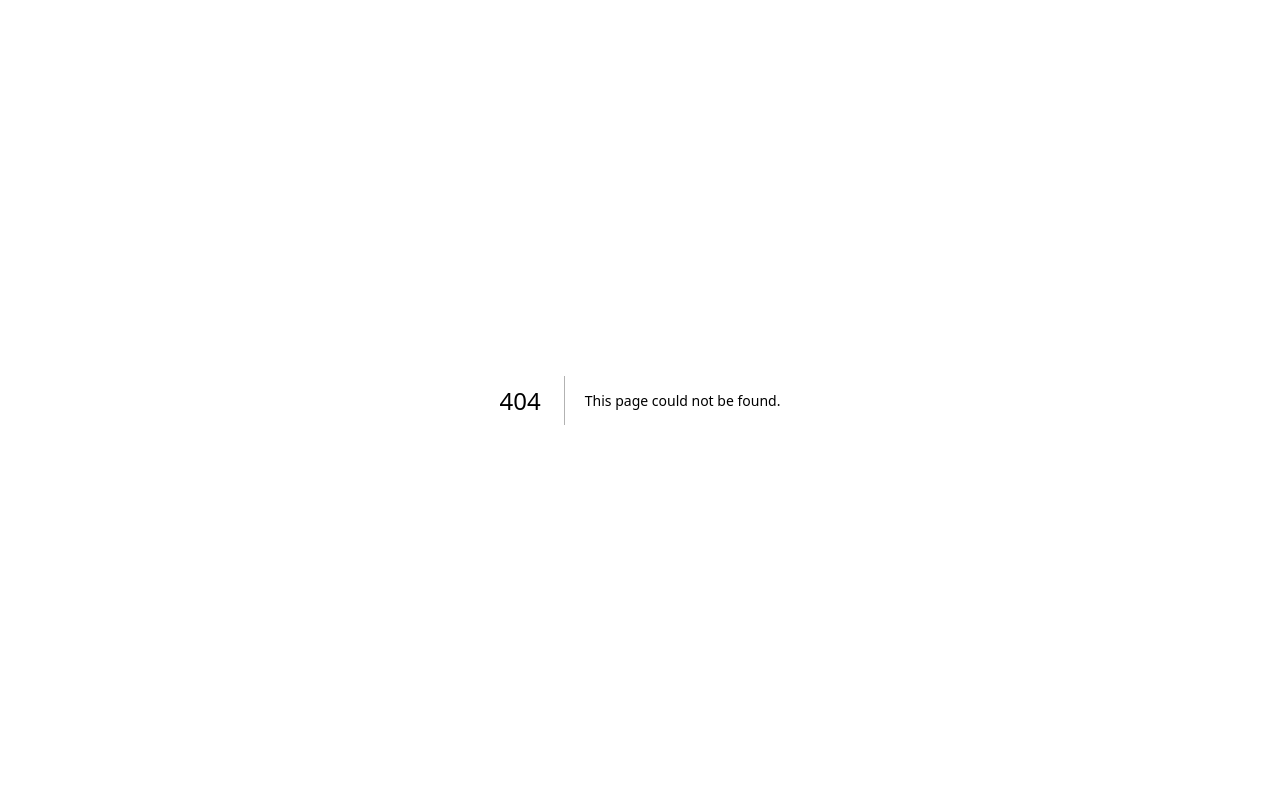
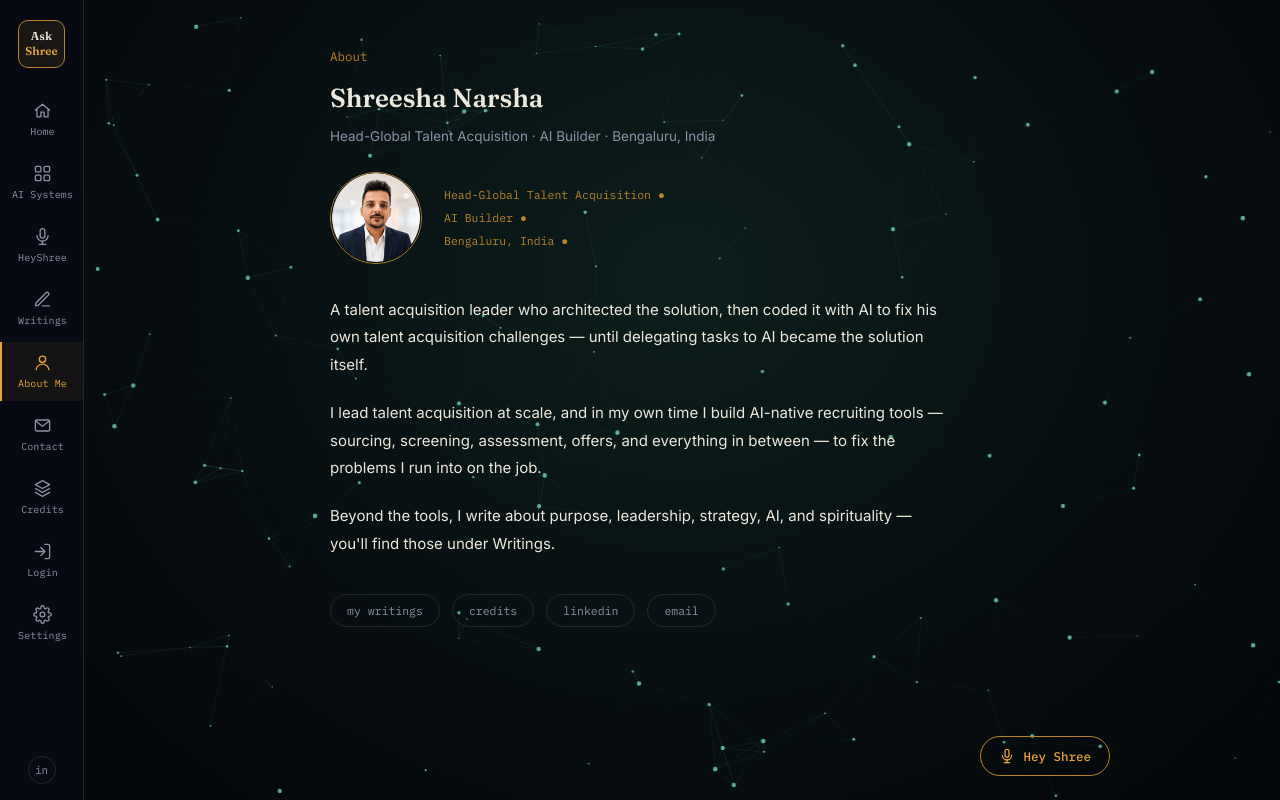
Before and after one commit to shreeshanarsha-star/Askshree-App, a Next.js app: page /about in a window 1280 px wide. Before the commit this address had no page. Built offline with nearby package versions, Linux system fonts and the light colour scheme; no server answers.

Commit message:
Build real About page and link sidebar About Me item to it, replacing the near-empty 3-line flyout

```diff
--- /dev/null
+++ b/app/about/page.js
@@ -0,0 +1,60 @@
+'use client';
+import Sidebar from '../../components/Sidebar';
+import ThemeBackground from '../../components/ThemeBackground';
+import { useTheme } from '../../lib/useTheme';
+import HeyShreeVoice from '../../components/HeyShreeVoice';
+
+export default function AboutPage() {
+  const { themeId, ready } = useTheme();
+  return (
+    <div style={{ position: 'relative' }}>
+      <Sidebar active="about" />
+      <div className="side-content">
+        {ready && <ThemeBackground themeId={themeId} />}
+        <div className="simple-page">
+          <div className="eyebrow">About</div>
+          <h1>Shreesha Narsha</h1>
+          <p className="sub">Head-Global Talent Acquisition &middot; AI Builder &middot; Bengaluru, India</p>
+
+          <div style={{ display: 'flex', alignItems: 'center', gap: 22, margin: '28px 0 32px' }}>
+            <div style={{
+              width: 92, height: 92, borderRadius: '50%', border: '1px solid var(--amber-dim)',
+              overflow: 'hidden', flexShrink: 0, background: 'var(--navy-2)',
+            }}>
+              <img src="/profile-photo.jpg" alt="Shreesha Narsha" style={{ width: '100%', height: '100%', objectFit: 'cover' }} />
+            </div>
+            <div style={{ fontFamily: 'IBM Plex Mono, monospace', fontSize: 11.5, color: 'var(--amber-dim)', lineHeight: 2 }}>
+              <div>Head-Global Talent Acquisition &#9679;</div>
+              <div>AI Builder &#9679;</div>
+              <div>Bengaluru, India &#9679;</div>
+            </div>
+          </div>
+
+          <div style={{ fontSize: 15, lineHeight: 1.85, color: 'var(--cream)', maxWidth: 620 }}>
+            <p style={{ margin: '0 0 20px' }}>
+              A talent acquisition leader who architected the solution, then coded it with AI to fix his
+              own talent acquisition challenges &mdash; until delegating tasks to AI became the solution itself.
+            </p>
+            <p style={{ margin: '0 0 20px' }}>
+              I lead talent acquisition at scale, and in my own time I build AI-native recruiting tools
+              &mdash; sourcing, screening, assessment, offers, and everything in between &mdash; to fix the problems
+              I run into on the job.
+            </p>
+            <p style={{ margin: 0 }}>
+              Beyond the tools, I write about purpose, leadership, strategy, AI, and spirituality &mdash;
+              you'll find those under Writings.
+            </p>
+          </div>
+
+          <div style={{ display: 'flex', gap: 12, marginTop: 36, flexWrap: 'wrap' }}>
+            <a href="/writings/purpose" className="engage-btn" style={{ textDecoration: 'none' }}>my writings</a>
+            <a href="/credits" className="engage-btn" style={{ textDecoration: 'none' }}>credits</a>
+            <a href="https://www.linkedin.com/in/shreesha09/" target="_blank" rel="noopener noreferrer" className="engage-btn" style={{ textDecoration: 'none' }}>linkedin</a>
+            <a href="mailto:shreesha.narsha@gmail.com" className="engage-btn" style={{ textDecoration: 'none' }}>email</a>
+          </div>
+        </div>
+      </div>
+      <HeyShreeVoice />
+    </div>
+  );
+}
--- a/components/Sidebar.js
+++ b/components/Sidebar.js
@@ -29,11 +29,10 @@ function openHeyShree() {
 }
 
 export default function Sidebar({ active }) {
-  const [aboutOpen, setAboutOpen] = useState(false);
   const [contactOpen, setContactOpen] = useState(false);
   const { ready, email, signOut } = useOptionalSession();
 
-  function closeFlyouts() { setAboutOpen(false); setContactOpen(false); }
+  function closeFlyouts() { setContactOpen(false); }
 
   return (
     <nav className="side-rail">
@@ -56,21 +55,12 @@ export default function Sidebar({ active }) {
           <Icon name="pencil" /><span>Writings</span>
         </a>
 
-        <div className="side-item-wrap">
-          <div className={`side-item ${aboutOpen ? 'active' : ''}`} onClick={() => { setAboutOpen((o) => !o); setContactOpen(false); }}>
-            <Icon name="user" /><span>About Me</span>
-          </div>
-          {aboutOpen && (
-            <div className="side-flyout" onMouseLeave={closeFlyouts}>
-              <div className="side-flyout-static">Head-Global Talent Acquisition</div>
-              <div className="side-flyout-static">AI Builder</div>
-              <div className="side-flyout-static">Bengaluru, India</div>
-            </div>
-          )}
-        </div>
+        <a href="/about" className={`side-item ${active === 'about' ? 'active' : ''}`}>
+          <Icon name="user" /><span>About Me</span>
+        </a>
 
         <div className="side-item-wrap">
-          <div className={`side-item ${contactOpen ? 'active' : ''}`} onClick={() => { setContactOpen((o) => !o); setAboutOpen(false); }}>
+          <div className={`side-item ${contactOpen ? 'active' : ''}`} onClick={() => setContactOpen((o) => !o)}>
             <Icon name="mail" /><span>Contact</span>
           </div>
           {contactOpen && (
```
